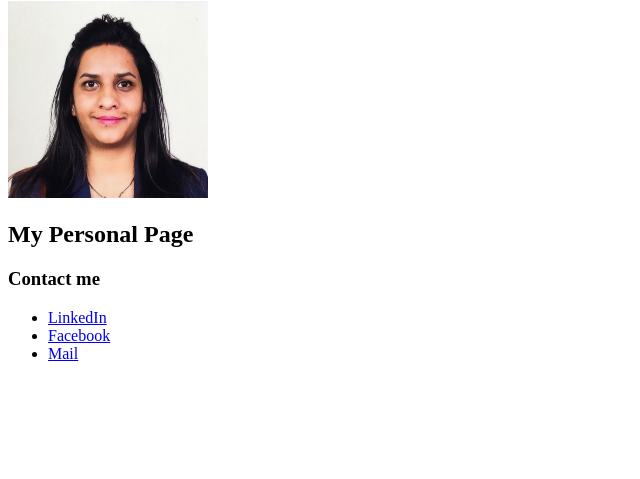
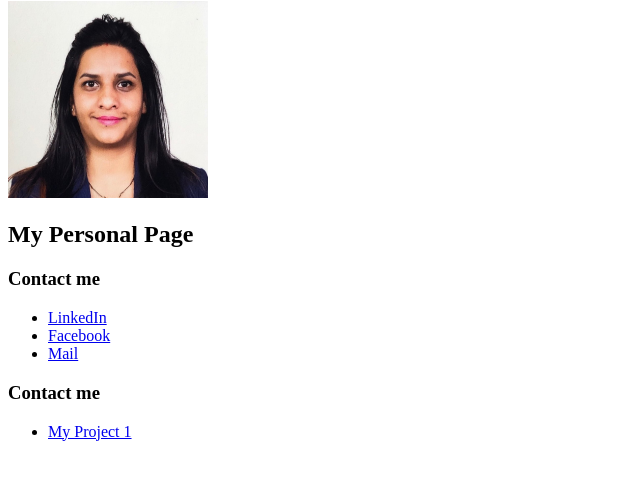
Before and after one commit to ratikachauhan/ratikachauhan.github.io, a plain HTML site: page index.html in a window 1280 px wide. Shown: the part 79-558 px from the top of the page, without its empty margins (0-640 px from the left). Drawn offline with Linux system fonts and the light colour scheme.

Commit message:
Update index.html

```diff
--- a/index.html
+++ b/index.html
@@ -16,7 +16,10 @@
     <li><a href="https://developer.mozilla.org/en-US/" target="_blank">Facebook</a></li>
     <li><a href="https://css-tricks.com/" target="_blank">Mail</a></li>
   </ul>
-
+  <h3>Contact me</h3>
+  <ul>
+    <li><a href="https://ratikachauhan.github.io/dathletes-project-1/" target="_blank">My Project 1 </a></li>
+</ul>
 </body>
 
 </html>
```
